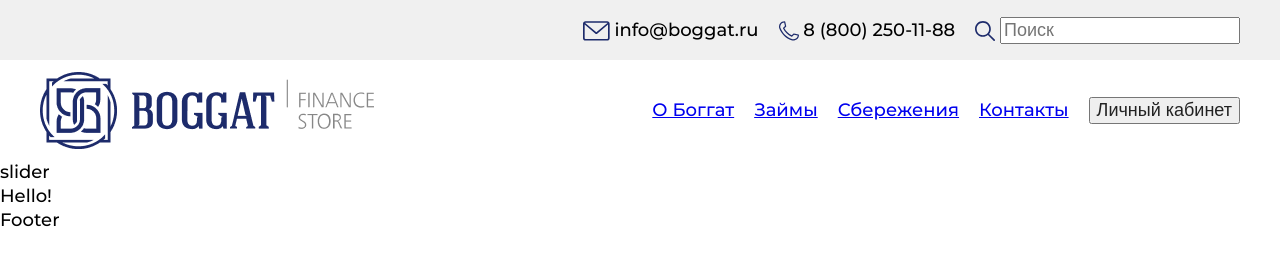
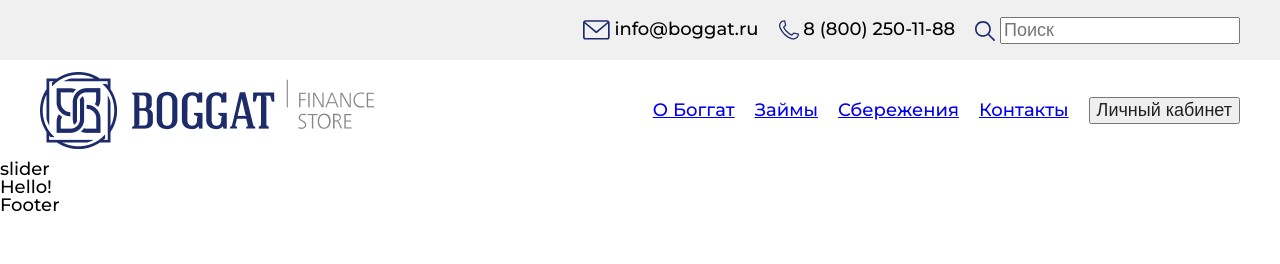
Before and after one commit to aobolonsky/boggat, a website: page src/index.html in a window 1280 px wide. Drawn offline with nearby package versions, Linux system fonts and the light colour scheme; files that its build step writes are made by us from their sources.

Commit message:
#google fonts connected

```diff
--- a/src/assets/scss/_vars.scss
+++ b/src/assets/scss/_vars.scss
@@ -7,7 +7,7 @@ $color_black: #000;
 
 // Fonts
 
-$font_main: 500 18px/24px 'Montserrat-Medium';
-$font_button: 600 20px/26px 'Montserrat-SemiBold';
-$font_header: 700 100px/120px 'OpenSansCondensed-Bold';
-$font_sub_header: 700 35px/42px 'OpenSansCondensed-Bold';
+$font_main: 500 18px/24px 'Montserrat';
+$font_button: 600 20px/26px 'Montserrat';
+$font_header: 700 100px/120px 'Open Sans Condensed';
+$font_sub_header: 700 35px/42px 'Open Sans Condensed';
--- a/src/assets/scss/fonts.scss
+++ /dev/null
@@ -1,34 +0,0 @@
-@font-face {
-    font-family: 'Montserrat-Regular';
-    src: url(../fonts/Montserrat-Regular.ttf) format("opentype");
-    font-weight: 400;
-    font-style: normal;
-}
-
-@font-face {
-    font-family: 'Montserrat-Bolf';
-    src: url(../fonts/Montserrat-Bold.ttf) format("opentype");
-    font-weight: 700;
-    font-style: normal;
-}
-
-@font-face {
-    font-family: 'Montserrat-Medium';
-    src: url(../fonts/Montserrat-Medium.ttf) format("opentype");
-    font-weight: 500;
-    font-style: normal;
-}
-
-@font-face {
-    font-family: 'Montserrat-SemiBold';
-    src: url(../fonts/Montserrat-SemiBold.ttf) format("opentype");
-    font-weight: 600;
-    font-style: normal;
-}
-
-@font-face {
-    font-family: 'OpenSansCondensed-Bold';
-    src: url(../fonts/OpenSansCondensed-Bold.ttf) format("opentype");
-    font-weight: 700;
-    font-style: normal;
-}
--- a/src/assets/scss/style.scss
+++ b/src/assets/scss/style.scss
@@ -1,9 +1,12 @@
+@import url('https://fonts.googleapis.com/css2?family=Montserrat:wght@400;500;600;700&family=Open+Sans+Condensed:wght@700&display=swap');
 @import "vendor/reset";
-@import "fonts";
 @import "vars";
 
+html {
+    font: $font_main;
+}
+
 body {
-    font: $font_main;
     background-color: $color_white;
     color: $color_black;
 }
```
Also changed, not shown: src/assets/fonts/Montserrat-Bold.ttf (deleted), src/assets/fonts/Montserrat-Medium.ttf (deleted), src/assets/fonts/Montserrat-Regular.ttf (deleted), src/assets/fonts/Montserrat-SemiBold.ttf (deleted), src/assets/fonts/OpenSansCondensed-Bold.ttf (deleted), 1 other file.
